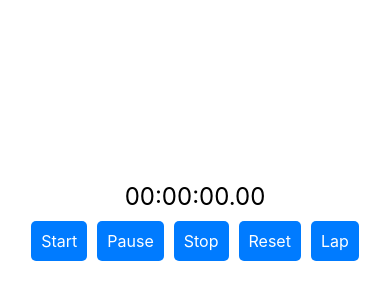
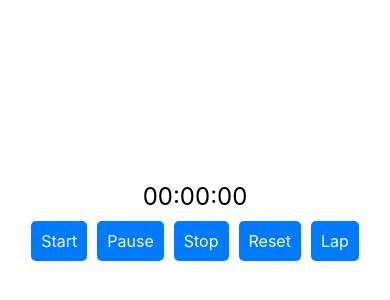
Before and after one commit to Shopify/eng-intern-assessment-react-native, a React Native app: screen / in a window 390 px wide. Shown: the part 118-418 px from the top of the page. Built offline with nearby package versions, Linux system fonts and the light colour scheme.

Commit message:
test updates

```diff
--- a/src/StopWatch.tsx
+++ b/src/StopWatch.tsx
@@ -21,6 +21,7 @@ export const StopWatch: React.FC = () => {
     setIsRunning(false);
     setStartButtonDisabled(false);
     setLapButtonDisabled(true);
+    setTime(0);
   };
 
   const pauseStopwatch = () => {
@@ -63,14 +64,12 @@ export const StopWatch: React.FC = () => {
   const formatTime = (milliseconds: number) => {
     const seconds = Math.floor(milliseconds / 1000);
     const minutes = Math.floor(seconds / 60);
-    const hours = Math.floor(minutes / 60);
 
-    const formattedHours = String(hours).padStart(2, '0');
     const formattedMinutes = String(minutes % 60).padStart(2, '0');
     const formattedSeconds = String(seconds % 60).padStart(2, '0');
     const formattedMilliseconds = String(milliseconds % 1000).padStart(3, '0');
 
-    return `${formattedHours}:${formattedMinutes}:${formattedSeconds}.${formattedMilliseconds.slice(0, 2)}`;
+    return `${formattedMinutes}:${formattedSeconds}:${formattedMilliseconds.slice(0, 2)}`;
   };
 
   useEffect(() => {
@@ -99,7 +98,7 @@ export const StopWatch: React.FC = () => {
         </View>
       </View>
 
-      <FlatList
+      <FlatList data-test-id='lap-list'
         data={laps}
         keyExtractor={(item, index) => index.toString()}
         renderItem={({ item, index }) => (
```
Also changed, not shown: 1 other file (tests, documents, lock files or other folders).
